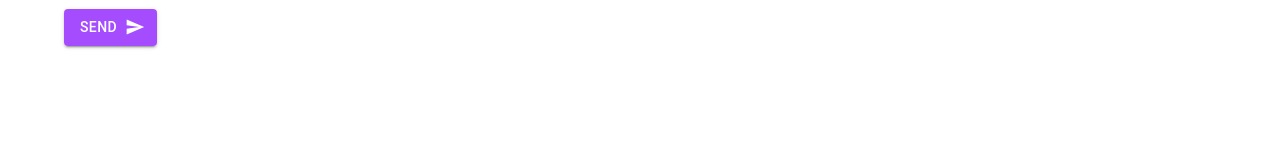
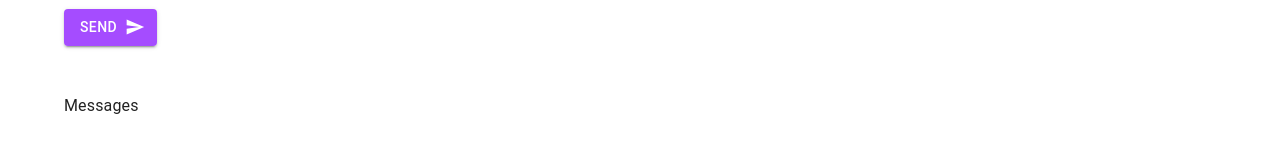
Before and after one commit to arnasir505/homework77, a React (Vite) app in the folder frontend/: page / in a window 1280 px wide. Shown: the part 295-448 px from the top of the page. Built offline with nearby package versions, Linux system fonts and the light colour scheme.

Commit message:
Create container for messages

```diff
--- a/frontend/src/App.tsx
+++ b/frontend/src/App.tsx
@@ -1,11 +1,13 @@
 import Appbar from './components/Appbar/Appbar';
 import MessageForm from './components/MessageForm/MessageForm';
+import Messages from './components/Messages/Messages';
 
 function App() {
   return (
     <>
       <Appbar />
       <MessageForm />
+      <Messages />
     </>
   );
 }
--- /dev/null
+++ b/frontend/src/components/Messages/Messages.tsx
@@ -0,0 +1,8 @@
+import { Container } from '@mui/material';
+import React from 'react';
+
+const Messages: React.FC = () => {
+  return <Container sx={{ py: 3 }}>Messages</Container>;
+};
+
+export default Messages;
```
